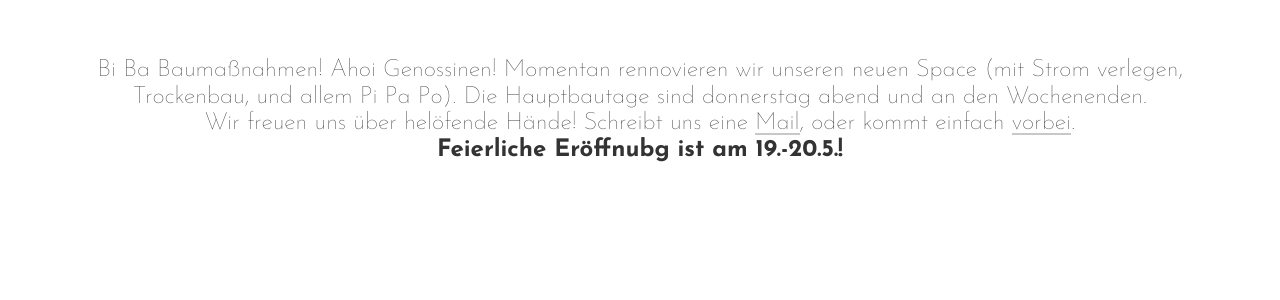
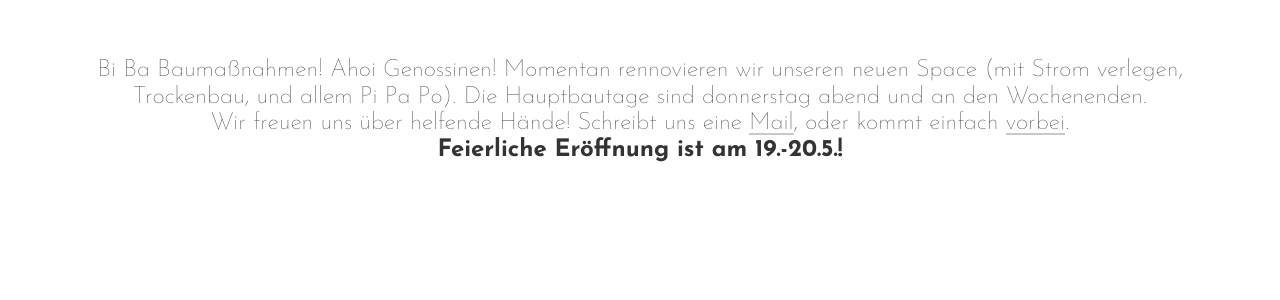
Before and after one commit to heartsofcode/heartofcode, a Jekyll site: the page built from index.html, in a window 1280 px wide. Shown: the part 516-816 px from the top of the page. Built offline with Jekyll 4.4.1, drawn with Linux system fonts in a browser that asks for light colours; some web fonts are replaced.

Commit message:
rechtschreibfehlaz, hoppla

```diff
--- a/index.html
+++ b/index.html
@@ -20,5 +20,5 @@ tagline: Heart of Code
 
 
 <h3>Bi Ba Baumaßnahmen! Ahoi Genossinen! Momentan rennovieren wir unseren neuen Space (mit Strom verlegen, Trockenbau, und allem Pi Pa Po). Die Hauptbautage sind donnerstag abend und an den Wochenenden. <br>
- Wir freuen uns über helöfende Hände! Schreibt uns eine <a href="mailto:hello @ heartofcode.org">Mail</a>, oder kommt einfach <a href="https://www.openstreetmap.org/way/37555611#map=19/52.49968/13.42846">vorbei</a>. <br>
- <b>Feierliche Eröffnubg ist am 19.-20.5.!</b></h3>
+ Wir freuen uns über helfende Hände! Schreibt uns eine <a href="mailto:hello @ heartofcode.org">Mail</a>, oder kommt einfach <a href="https://www.openstreetmap.org/way/37555611#map=19/52.49968/13.42846">vorbei</a>. <br>
+ <b>Feierliche Eröffnung ist am 19.-20.5.!</b></h3>
```
